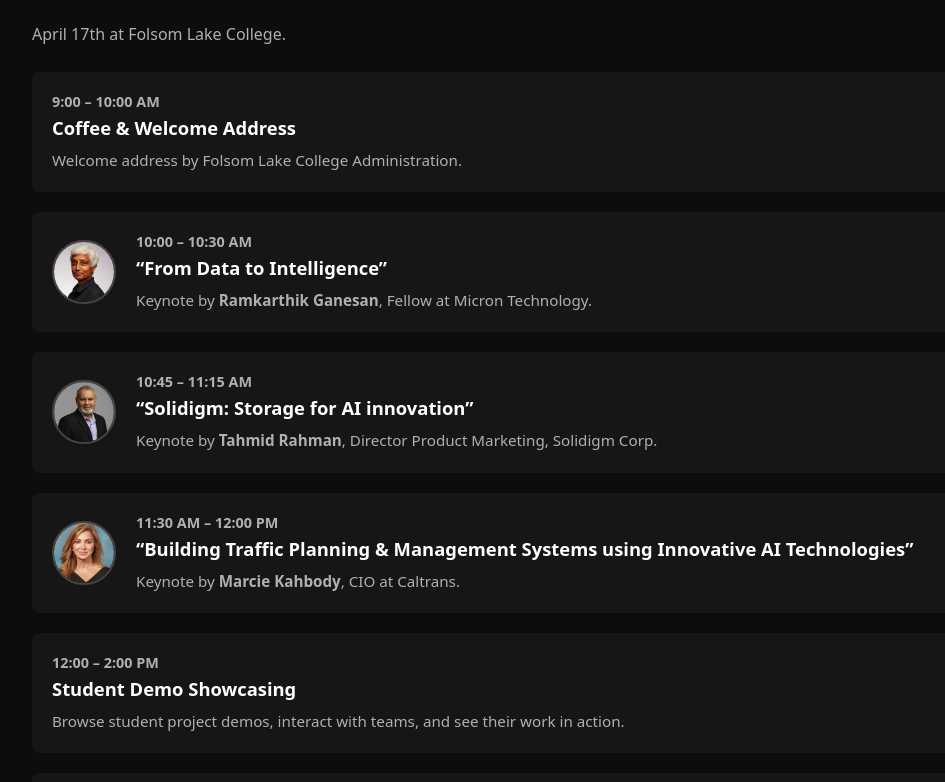
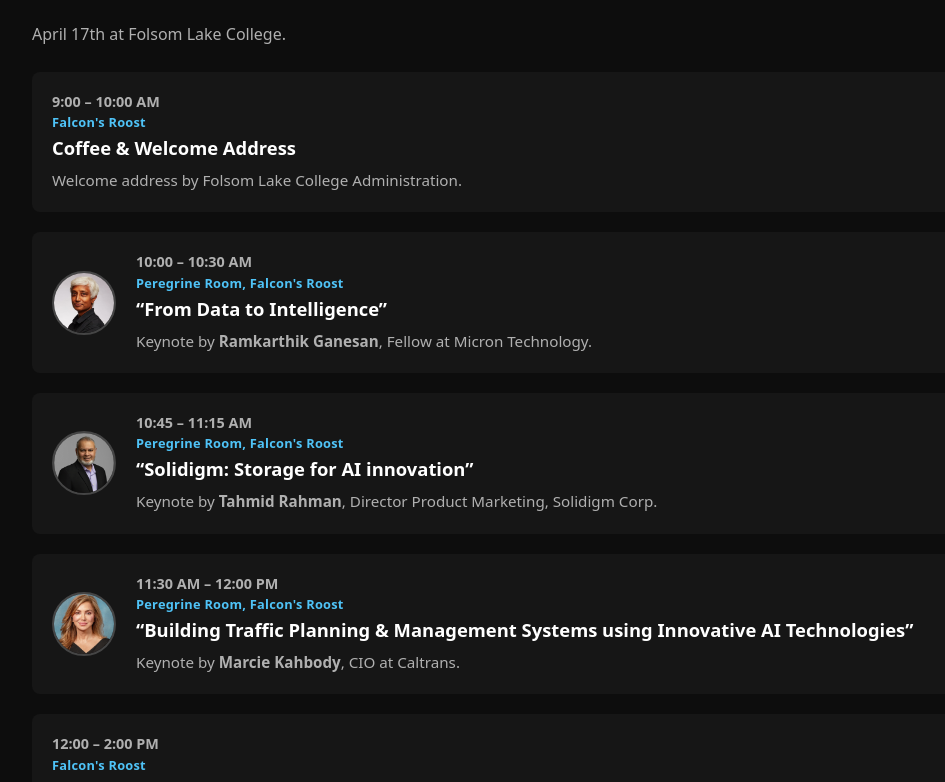
Before and after one commit to brandontautuan/StemFair2026, a React (Vite) app: page / in a window 1280 px wide. Shown: the part 2108-2890 px from the top of the page, without its empty margins (80-1025 px from the left). Built offline with nearby package versions, Linux system fonts and the light colour scheme.

Commit message:
more updates

```diff
--- a/src/index.css
+++ b/src/index.css
@@ -1221,7 +1221,16 @@
   font-size: 0.9rem;
   font-weight: 700;
   color: var(--text-secondary);
+  margin-bottom: 0.15rem;
+}
+
+.schedule-location {
+  display: block;
+  font-size: 0.8rem;
+  font-weight: 600;
+  color: var(--accent, #4fc3f7);
   margin-bottom: 0.25rem;
+  letter-spacing: 0.02em;
   white-space: nowrap;
 }
 
--- a/src/pages/Home.tsx
+++ b/src/pages/Home.tsx
@@ -264,6 +264,7 @@
             <ul className="schedule-list" aria-label="Event schedule">
               <li className="schedule-item">
                 <span className="schedule-time">9:00 – 10:00 AM</span>
+                <span className="schedule-location">Falcon's Roost</span>
                 <span className="schedule-title">Coffee &amp; Welcome Address</span>
                 <p className="schedule-desc">
                   Welcome address by Folsom Lake College Administration.
@@ -273,6 +274,7 @@
                 <img className="schedule-speaker-photo" src="/speakers/ramkarthik_micron.jpeg" alt="Ramkarthik Ganesan" />
                 <div className="schedule-item-content">
                   <span className="schedule-time">10:00 – 10:30 AM</span>
+                  <span className="schedule-location">Peregrine Room, Falcon's Roost</span>
                   <span className="schedule-title">&ldquo;From Data to Intelligence&rdquo;</span>
                   <p className="schedule-desc">
                     Keynote by <strong>Ramkarthik Ganesan</strong>, Fellow at Micron Technology.
@@ -283,6 +285,7 @@
                 <img className="schedule-speaker-photo" src="/speakers/tahmid_solidigm.png" alt="Tahmid Rahman" />
                 <div className="schedule-item-content">
                   <span className="schedule-time">10:45 – 11:15 AM</span>
+                  <span className="schedule-location">Peregrine Room, Falcon's Roost</span>
                   <span className="schedule-title">&ldquo;Solidigm: Storage for AI innovation&rdquo;</span>
                   <p className="schedule-desc">
                     Keynote by <strong>Tahmid Rahman</strong>, Director Product Marketing, Solidigm Corp.
@@ -293,6 +296,7 @@
                 <img className="schedule-speaker-photo" src="/speakers/marcie_caltrans.jpeg" alt="Marcie Kahbody" />
                 <div className="schedule-item-content">
                   <span className="schedule-time">11:30 AM – 12:00 PM</span>
+                  <span className="schedule-location">Peregrine Room, Falcon's Roost</span>
                   <span className="schedule-title">&ldquo;Building Traffic Planning &amp; Management Systems using Innovative AI Technologies&rdquo;</span>
                   <p className="schedule-desc">
                     Keynote by <strong>Marcie Kahbody</strong>, CIO at Caltrans.
@@ -301,6 +305,7 @@
               </li>
               <li className="schedule-item">
                 <span className="schedule-time">12:00 – 2:00 PM</span>
+                <span className="schedule-location">Falcon's Roost</span>
                 <span className="schedule-title">Student Demo Showcasing</span>
                 <p className="schedule-desc">
                   Browse student project demos, interact with teams, and see their work in action.
@@ -310,6 +315,7 @@
                 <img className="schedule-speaker-photo" src="/speakers/tim_aws.png" alt="Tim Jones" />
                 <div className="schedule-item-content">
                   <span className="schedule-time">2:00 – 2:30 PM</span>
+                  <span className="schedule-location">Peregrine Room, Falcon's Roost</span>
                   <span className="schedule-title">&ldquo;Why Computer Science is Essential in the Age of Generative AI&rdquo;</span>
                   <p className="schedule-desc">
                     Keynote by <strong>Tim Jones</strong>, Sr. Solutions Architect at AWS.
@@ -320,6 +326,7 @@
                 <img className="schedule-speaker-photo" src="/speakers/shashank_renesas.jpeg" alt="Shashank Bangalore Lakshman" />
                 <div className="schedule-item-content">
                   <span className="schedule-time">2:45 – 3:15 PM</span>
+                  <span className="schedule-location">Peregrine Room, Falcon's Roost</span>
                   <span className="schedule-title">&ldquo;STEM Professional 2.0: Thriving on the Razor Edge of AI&rdquo;</span>
                   <p className="schedule-desc">
                     Keynote by <strong>Shashank Bangalore Lakshman</strong>, Engineering Leader – MLOps, Renesas Electronics.
@@ -330,6 +337,7 @@
                 <img className="schedule-speaker-photo" src="/speakers/dean_lorena.jpeg" alt="Dr. Lorena Navarro" />
                 <div className="schedule-item-content">
                   <span className="schedule-time">3:30 – 4:00 PM</span>
+                  <span className="schedule-location">Falcon's Roost</span>
                   <span className="schedule-title">Closing Ceremony</span>
                   <p className="schedule-desc">
                     Certificates of Achievement &amp; Prizes, by Dean of STEM <strong>Dr. Lorena Navarro</strong>.
--- a/src/pages/Schedule.tsx
+++ b/src/pages/Schedule.tsx
@@ -41,6 +41,7 @@
           <motion.ul className="schedule-list" aria-label="Event schedule" variants={containerVariants}>
             <motion.li className="schedule-item" variants={itemVariants}>
               <span className="schedule-time">9:00 – 10:00 AM</span>
+              <span className="schedule-location">Falcon's Roost</span>
               <span className="schedule-title">Coffee &amp; Welcome Address</span>
               <p className="schedule-desc">
                 Welcome address by Folsom Lake College Administration.
@@ -50,6 +51,7 @@
               <img className="schedule-speaker-photo" src="/speakers/ramkarthik_micron.jpeg" alt="Ramkarthik Ganesan" />
               <div className="schedule-item-content">
                 <span className="schedule-time">10:00 – 10:30 AM</span>
+                <span className="schedule-location">Peregrine Room, Falcon's Roost</span>
                 <span className="schedule-title">&ldquo;From Data to Intelligence&rdquo;</span>
                 <p className="schedule-desc">
                   Keynote by <strong>Ramkarthik Ganesan</strong>, Fellow at Micron Technology.
@@ -60,6 +62,7 @@
               <img className="schedule-speaker-photo" src="/speakers/tahmid_solidigm.png" alt="Tahmid Rahman" />
               <div className="schedule-item-content">
                 <span className="schedule-time">10:45 – 11:15 AM</span>
+                <span className="schedule-location">Peregrine Room, Falcon's Roost</span>
                 <span className="schedule-title">&ldquo;Solidigm: Storage for AI innovation&rdquo;</span>
                 <p className="schedule-desc">
                   Keynote by <strong>Tahmid Rahman</strong>, Director Product Marketing, Solidigm Corp.
@@ -70,6 +73,7 @@
               <img className="schedule-speaker-photo" src="/speakers/marcie_caltrans.jpeg" alt="Marcie Kahbody" />
               <div className="schedule-item-content">
                 <span className="schedule-time">11:30 AM – 12:00 PM</span>
+                <span className="schedule-location">Peregrine Room, Falcon's Roost</span>
                 <span className="schedule-title">&ldquo;Building Traffic Planning &amp; Management Systems using Innovative AI Technologies&rdquo;</span>
                 <p className="schedule-desc">
                   Keynote by <strong>Marcie Kahbody</strong>, CIO at Caltrans.
@@ -78,6 +82,7 @@
             </motion.li>
             <motion.li className="schedule-item" variants={itemVariants}>
               <span className="schedule-time">12:00 – 2:00 PM</span>
+              <span className="schedule-location">Falcon's Roost</span>
               <span className="schedule-title">Student Demo Showcasing</span>
               <p className="schedule-desc">
                 Browse student project demos, interact with teams, and see their work in action.
@@ -87,6 +92,7 @@
               <img className="schedule-speaker-photo" src="/speakers/tim_aws.png" alt="Tim Jones" />
               <div className="schedule-item-content">
                 <span className="schedule-time">2:00 – 2:30 PM</span>
+                <span className="schedule-location">Peregrine Room, Falcon's Roost</span>
                 <span className="schedule-title">&ldquo;Why Computer Science is Essential in the Age of Generative AI&rdquo;</span>
                 <p className="schedule-desc">
                   Keynote by <strong>Tim Jones</strong>, Sr. Solutions Architect at AWS.
@@ -97,6 +103,7 @@
               <img className="schedule-speaker-photo" src="/speakers/shashank_renesas.jpeg" alt="Shashank Bangalore Lakshman" />
               <div className="schedule-item-content">
                 <span className="schedule-time">2:45 – 3:15 PM</span>
+                <span className="schedule-location">Peregrine Room, Falcon's Roost</span>
                 <span className="schedule-title">&ldquo;STEM Professional 2.0: Thriving on the Razor Edge of AI&rdquo;</span>
                 <p className="schedule-desc">
                   Keynote by <strong>Shashank Bangalore Lakshman</strong>, Engineering Leader – MLOps, Renesas Electronics.
@@ -107,6 +114,7 @@
               <img className="schedule-speaker-photo" src="/speakers/dean_lorena.jpeg" alt="Dr. Lorena Navarro" />
               <div className="schedule-item-content">
                 <span className="schedule-time">3:30 – 4:00 PM</span>
+                <span className="schedule-location">Falcon's Roost</span>
                 <span className="schedule-title">Closing Ceremony</span>
                 <p className="schedule-desc">
                   Certificates of Achievement &amp; Prizes, by Dean of STEM <strong>Dr. Lorena Navarro</strong>.
```
Also changed, not shown: Event Schedule.txt.
